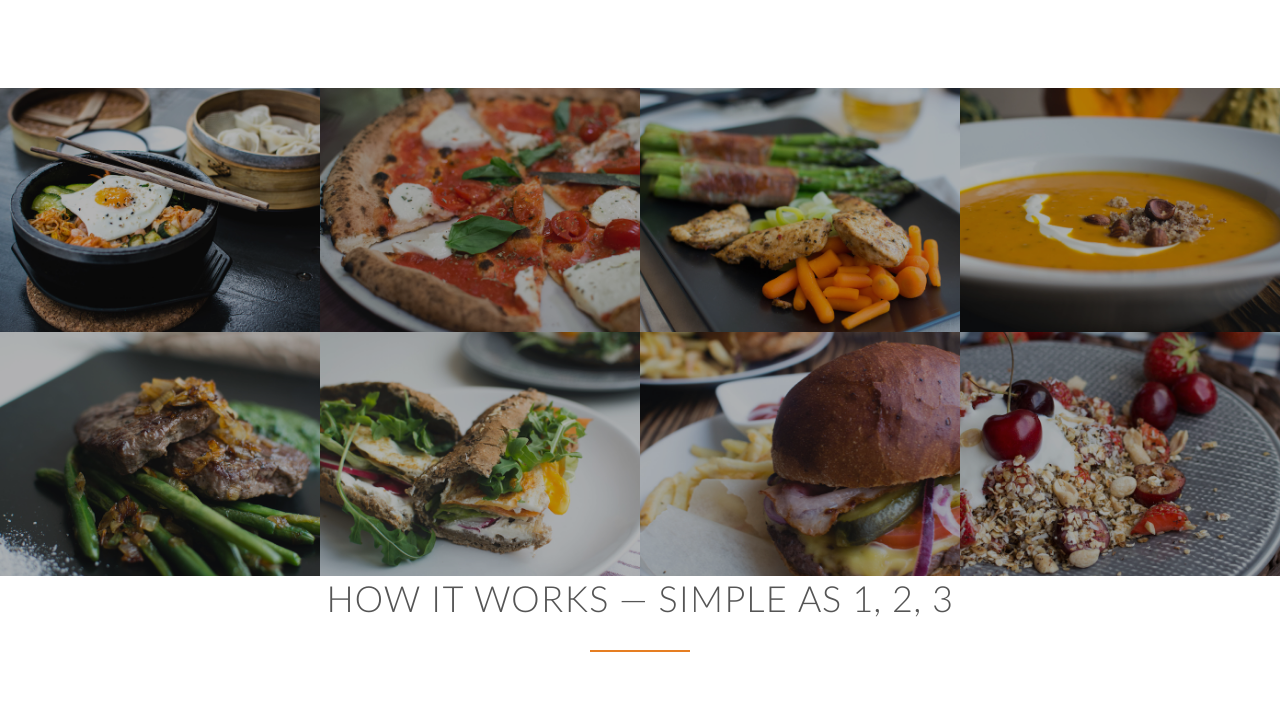
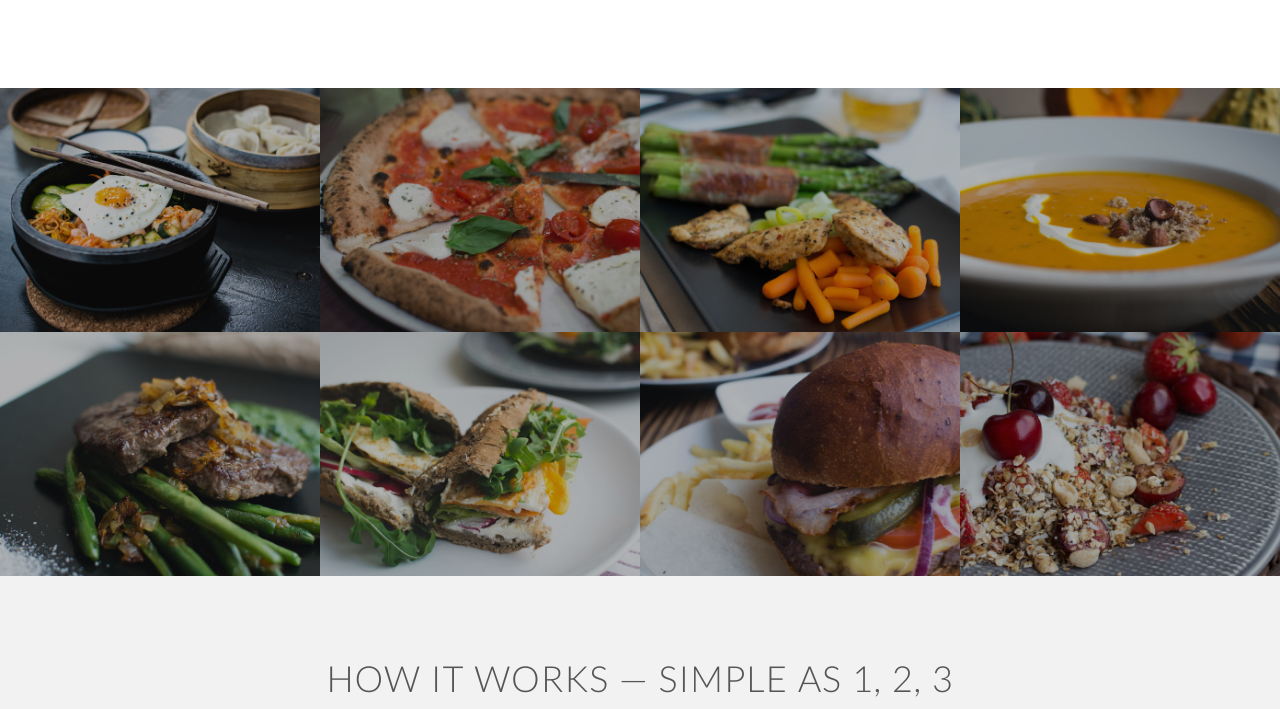
Before and after one commit to fahadqazi/OmniFood, a plain HTML site: page index.html in a window 1280 px wide. Shown: the part 1450-2159 px from the top of the page. Drawn offline with Linux system fonts and the light colour scheme; files whose address does not match are found by name.

Commit message:
Upated some features

```diff
--- a/Resources/Css/style.css
+++ b/Resources/Css/style.css
@@ -14,6 +14,15 @@ html{
     font-weight: 300;
     text-rendering: optimizeLegibility;
     font-size: 20px;
+}
+
+.clearfix {zoom: 1;}
+.clearfix:after {
+    content: '.';
+    clear: both;
+    display: block;
+    height: 0;
+    visibility: hidden;
 }
 
 /*-----------------------------------------------*/
@@ -247,7 +256,9 @@ header{
 /*How it works*/
 /*-----------------------------------------------*/
 
-
+.section-steps{
+    background-color: #f2f2f2
+}
 
 
 .steps-box:first-child{
```
